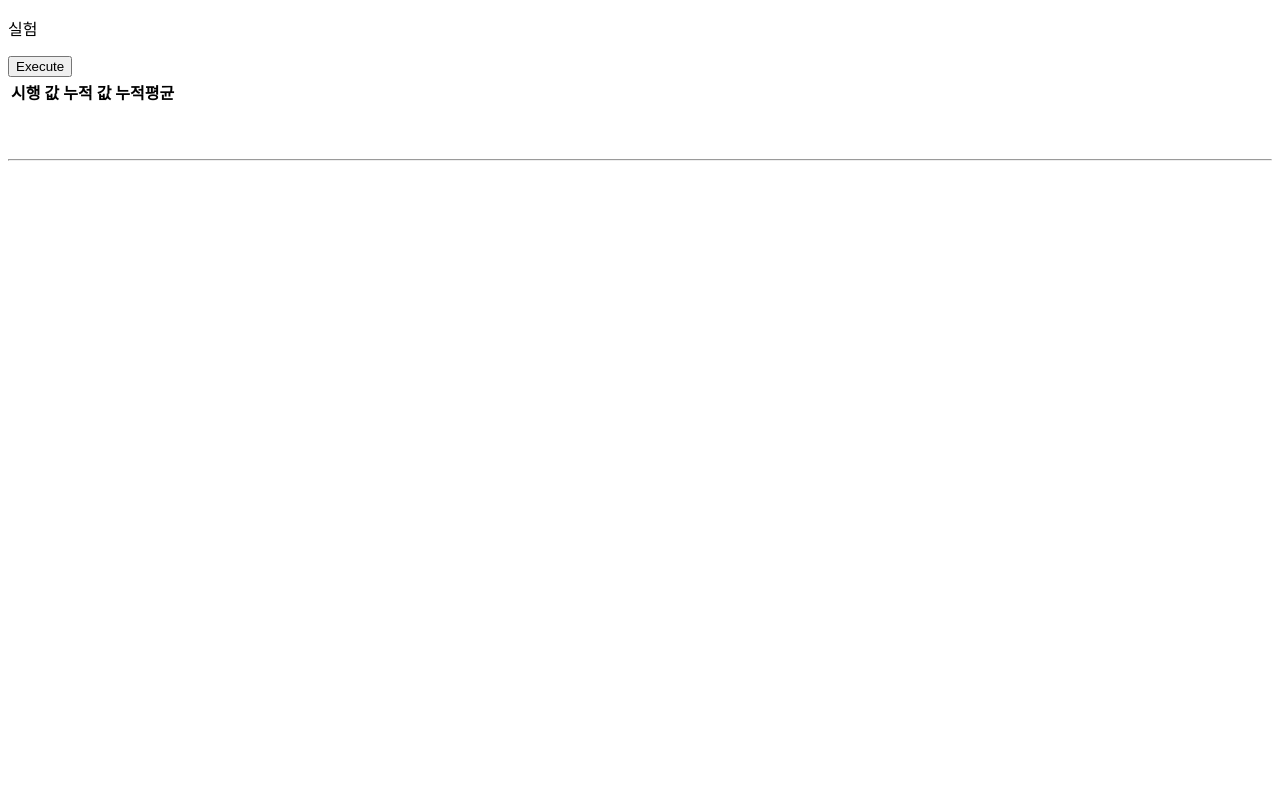
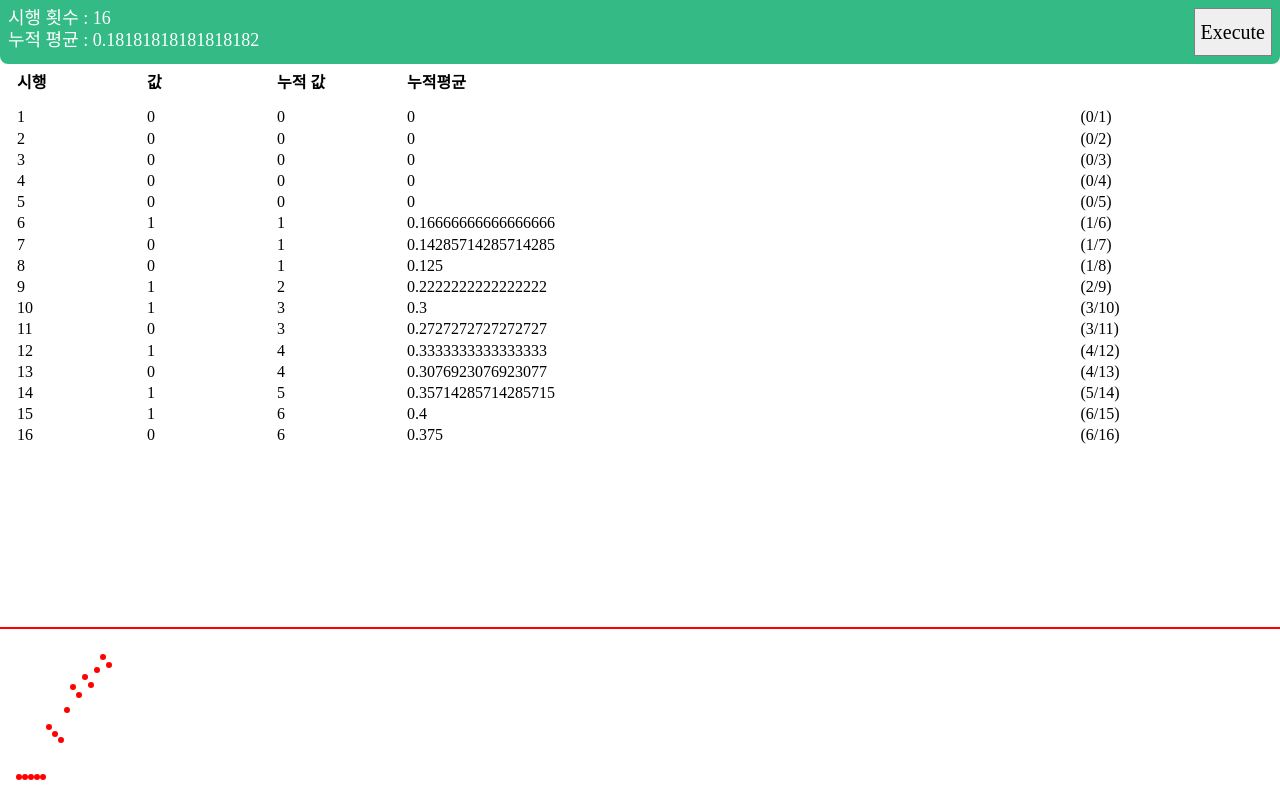
Before and after one commit to Hepheir/mathematical-probability-vs-empirical-probability, a plain HTML site: page index.html in a window 1280 px wide. Both pictures are taken after a click on the button "Execute". Drawn offline with Linux system fonts and the light colour scheme.

Commit message:
Update index.html

```diff
--- a/index.html
+++ b/index.html
@@ -3,8 +3,124 @@
   <head>
     <meta charset="utf-8">
     <title>두 가지 경우의 수</title>
-    <link rel="stylesheet" href="./binary.css" charset="utf-8">
-    <script type="text/javascript" src="./binary.js"></script>
+    <style media="screen">
+      @charset "UTF-8";
+
+      html, body{
+        width: 100%;
+        height: 100%;
+        margin: 0;
+        padding: 0;
+        overflow: auto;
+        min-width: 680px;
+      }
+      *{
+        font-family: "맑은 고딕";
+        line-height: 1.2em;
+      }
+      p{
+        display: inline-block;
+        margin: 0;
+        padding: 0;
+        font-size: 18px;
+      }
+      div#header{
+        width: calc(100% - 16px);
+        height: 48px;
+        background: #33BA85;
+        border-radius:0 0 8px 8px;
+        color: #ffffff;
+        font-size: 32px;
+        padding: 8px;
+      }
+      div#bodyWrap_1{
+        margin: 0;
+        width: calc(100% - 32px);
+        height: 320px;
+        overflow-y: hidden;
+        overflow-x: auto;
+        padding: 16px;
+        font-size: 16px;
+      }
+      div#bodyWrap_2{
+        margin: 0;
+        padding: 0;
+        height: 100%;
+      }
+      div.bar{
+        display: inline-block;
+        width: 6px;
+        height: 100%;
+      }
+      span{
+        display: block;
+        height: 100%;
+        position: relative;
+        /*background-image: url('./img/line.png');*/
+        background-repeat: no-repeat;
+      }
+      em{
+        display: block;
+        background: red;
+        border-radius: 50%;
+        background-repeat: no-repeat;
+        width: 6px;
+        height: 6px;
+        font-size: 0;
+      }
+      hr#line{
+        border: solid 1px red;
+        width: 100%;
+        position: fixed;
+        bottom: calc(327px / 2);
+      }
+      div#bodyWrap{
+        margin: 0;
+        width: calc(100% - 32px);
+        height: calc(100% - 72px - 352px);
+        min-height: 160px;
+        padding: 0 16px 8px 16px;
+        overflow-x: hidden;
+        font-size: 16px;
+      }
+      input#execute{
+        float: right;
+        height: 100%;
+        font-size: 20px;
+        border: solid 1px gray;
+      }
+      table{
+        width: 100%;
+        text-align: left;
+        border-spacing: 0;
+      }
+      thead{
+        display: block;
+        padding-top: 8px;
+        width: calc(100% - 16px);
+        height: 24px;
+        float: inherit;
+        position: absolute;
+        background: white;
+        min-width: 680px;
+      }
+      tbody{
+        overflow-y: auto;
+      }
+      td.n ,th.n{
+        width: 128px;
+      }
+      td.x ,th.x{
+        width: 128px;
+      }
+      td.s ,th.s{
+        width: 128px;
+      }
+      td.p ,th.p{
+      }
+      td.pf{
+      }
+    </style>
   </head>
   <body>
     <div id="header"><p id="info">실험</p><input id="execute" type="button" value="Execute" title="1회 클릭에 16번의 시행을 함" onclick="execute()"></div>
@@ -29,5 +145,28 @@
       </div>
     </div>
     <hr id="line" title="0.5">
+    <script type="text/javascript">
+      var executed_time = 0;
+      var result_stack = 0;
+      var x_log_16 = new Array();
+      function execute(){
+        var stack_16 = 0;
+        for (var i = 1; i <= 16; i++) {
+          var random_bin = Math.round(Math.random()*10)%2;
+          stack_16 += random_bin;
+          result_stack += random_bin;
+          document.getElementById('tbody').innerHTML += '<tr><td class="n">'+(i + executed_time * 16)+'</td><td class="x">'+random_bin+'</td><td class="s">'+result_stack+'</td><td class="pf">'+(result_stack / (i + executed_time * 16))+'</td><td class="p">('+result_stack+'/'+(i + executed_time * 16)+')</td></tr>';
+          document.getElementById('bodyWrap_2').innerHTML += '<div class="bar"><span style="top:'+((50 - Math.round(1000 * result_stack / (executed_time * 16 + i)) / 10) * 3 + 160)+'px"><em id="'+(executed_time * 16 + i)+'" title="'+(result_stack / (executed_time * 16 + i))+'"></em></span></div>';
+        }
+        x_log_16[i + executed_time * 16] = stack_16;
+        // 0~16로 만들것
+        executed_time++;
+        document.getElementById('bodyWrap_2').style.minWidth = (6*16*executed_time)+'px';
+        document.getElementById('info').innerHTML = '시행 횟수 : '+(executed_time * 16)+' <br> 누적 평균 : '+(result_stack / (executed_time * 16 + i));
+        if (executed_time == 25){
+          alert('400번 이상의 시행에서 부터 다소 렉이 심해지니 주의!');
+        }
+      }
+    </script>
   </body>
 </html>
```
